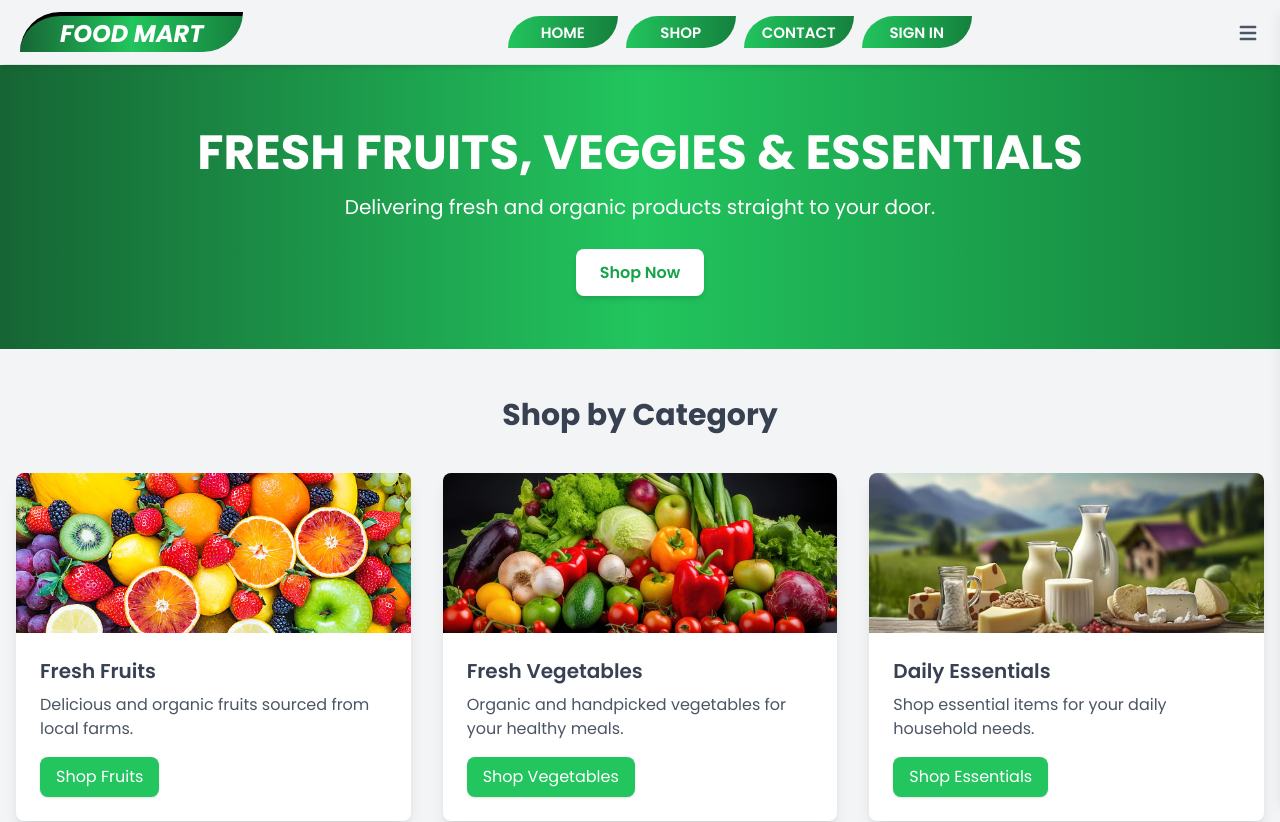
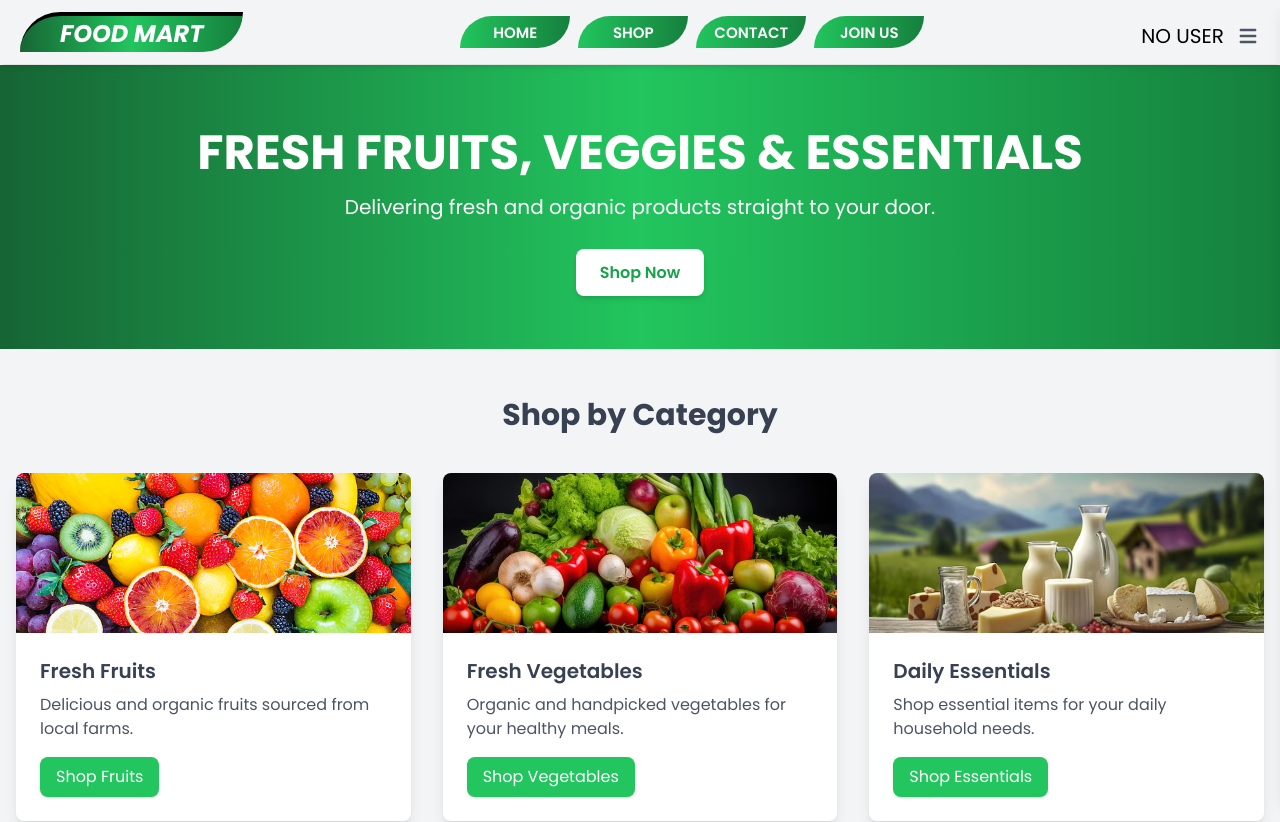
Before and after one commit to sheikhusmanghani/Food-Mart--react-, a React (Vite) app: page / in a window 1280 px wide. Shown: the top 822 px of the page. Built offline with nearby package versions, Linux system fonts and the light colour scheme; no server answers; a small style sheet from the web is missing.

Commit message:
form-problems...

```diff
--- a/src/MalahaWebsite/Navbar.jsx
+++ b/src/MalahaWebsite/Navbar.jsx
@@ -36,12 +36,13 @@ function Header() {
           to="form"
           className="hover:text-gray-900 transition-colors duration-300 bg-gradient-to-r from-green-500 to-green-700 text-white rounded-br-full rounded-tl-full text-center pb-1 pt-1.5 uppercase w-[110px] text-[15px]"
         >
-          Sign In
+          Join Us
         </NavLink>
       </nav>
 
       {/* Mobile Menu Button */}
       <div className="md:hi dden flex flex-col items-end text-center">
+        {/* <h6 className="inline">Usman</h6> //yaha kaam nhi kr rha hy */}
         <Sidebar />
       </div>
 
--- a/src/MalahaWebsite/components/Cart.jsx
+++ b/src/MalahaWebsite/components/Cart.jsx
@@ -6,7 +6,7 @@ import { FirebaseContext } from "../Firebase/FirebaseContext";
 const ProductCard = ({ image, title, price, weight }) => {
   const { cartitems, setCartItems } = useContext(CartContext); // context for cart
   const { isLoggedIn, setIsLoggedIn } = useContext(FirebaseContext); // context for cart
-
+   console.log(cartitems)
   // addtoCart
   function addtoCart() {
     if (isLoggedIn === true) {
--- a/src/MalahaWebsite/components/Sidebar.jsx
+++ b/src/MalahaWebsite/components/Sidebar.jsx
@@ -40,8 +40,15 @@ export default function Sidebar() {
 
   return (
     <div>
-      {/* Mobile Menu Icon */}
-      <div className="pt-2">
+      {/* Menu Icon */}
+      <div className="flex pt-2">
+        {/* user hy ya nhi , maloom krna  */}
+        {isLoggedIn ? (
+          <p className="text-xl mr-3 uppercase">Logged in</p>
+        ) : (
+          <p className="text-xl mr-3">NO USER</p>
+        )}
+
         <button
           onClick={toggleSidebar}
           className="text-gray-500 text-3xl focus:outline-none"
```
